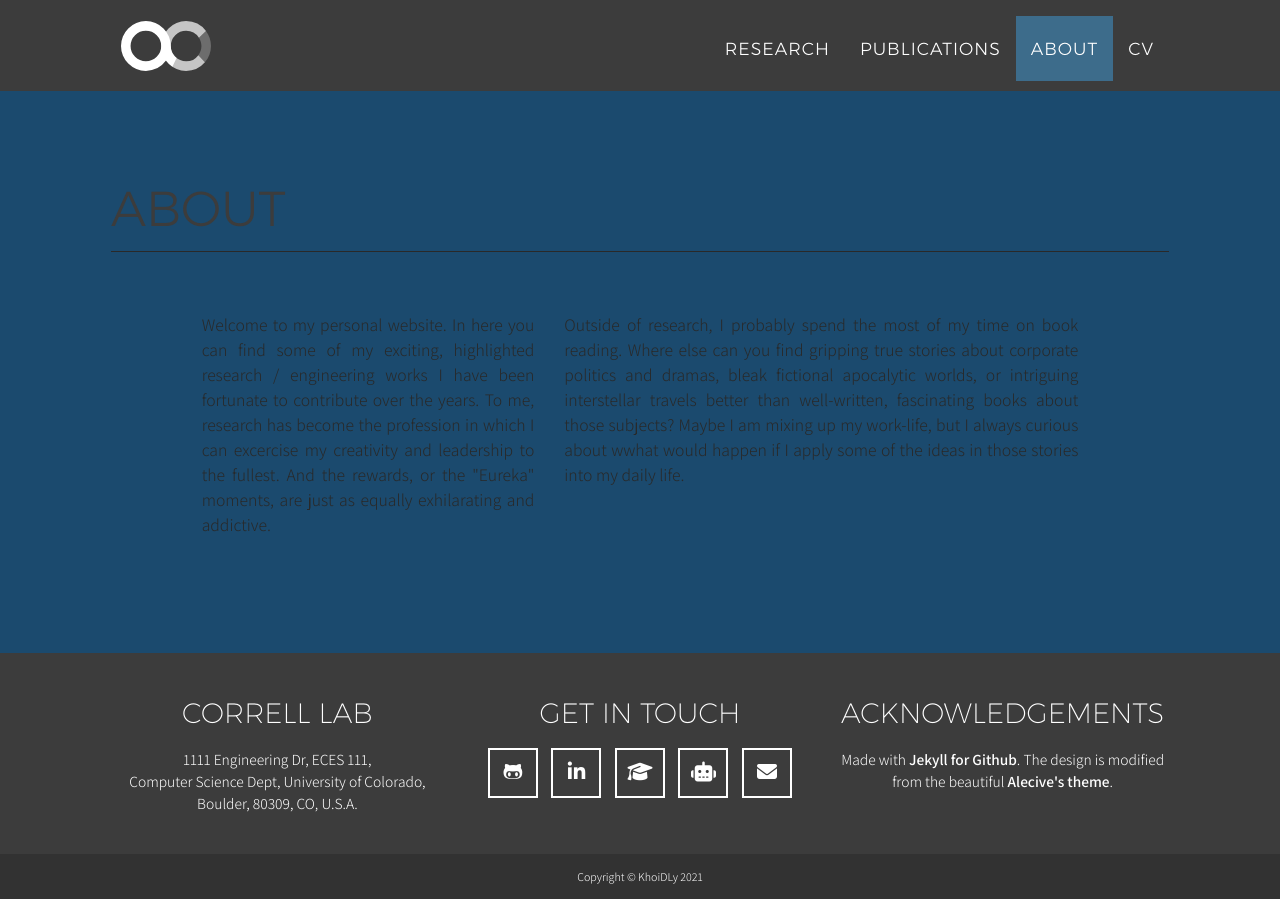
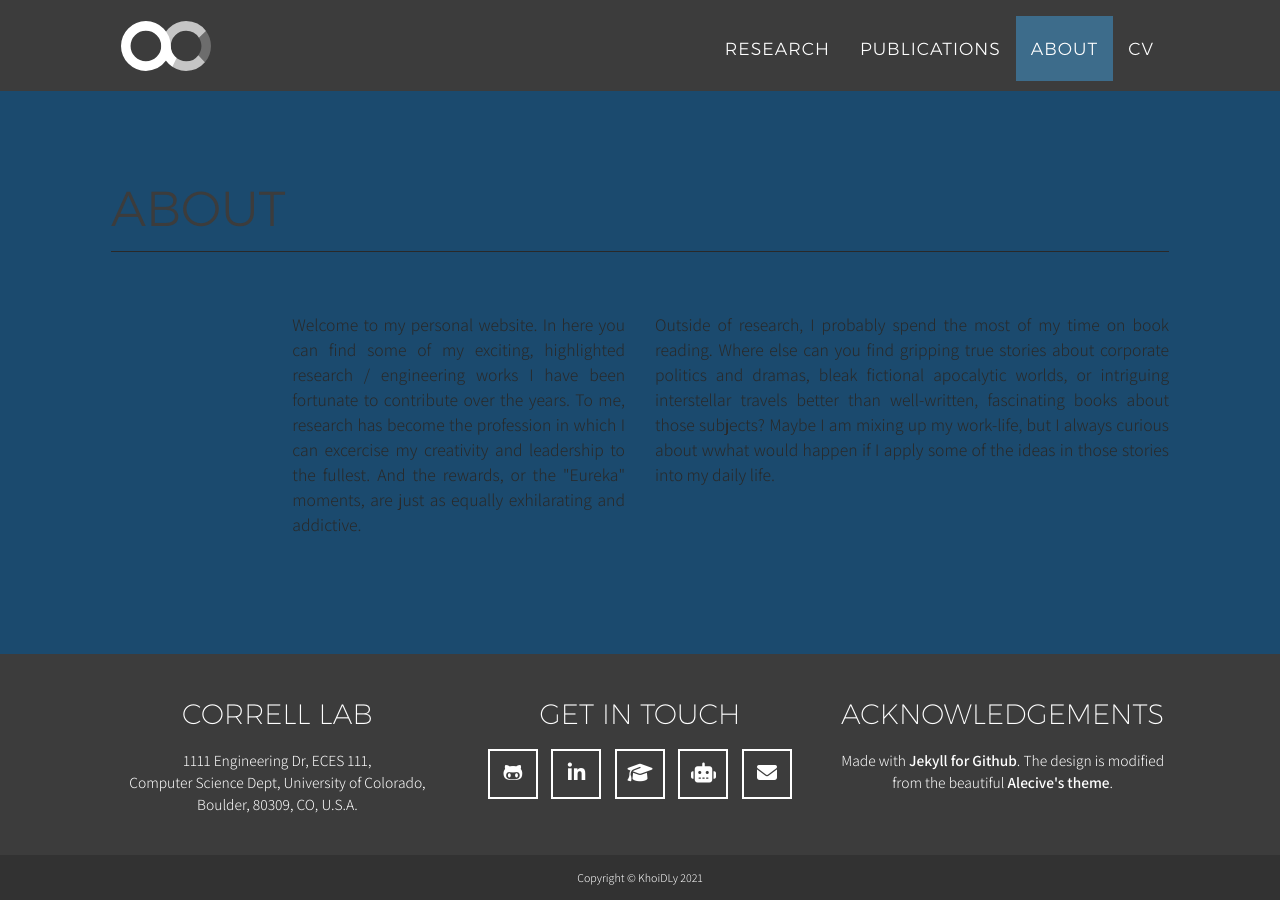
Before and after one commit to KhoiDLy/KhoiDLy.github.io, a Jekyll site: the page built from index.html, in a window 1280 px wide and 900 px high, scrolled down 2355 px. Built offline with Jekyll 4.4.1, drawn with Linux system fonts in a browser that asks for light colours; nearby versions of some CDN libraries; some web fonts are replaced; grey boxes are pictures that could not be loaded.

Commit message:
Update about.html

```diff
--- a/_includes/about.html
+++ b/_includes/about.html
@@ -9,7 +9,7 @@
                 </div>
             </div>
             <div class="row">
-                <div class="col-lg-1"></div>
+                <div class="col-lg-2"></div>
                 <div class="col-lg-4">
                     <p>{{ site.description }} In here you can find some of my exciting, highlighted research / engineering works I have been fortunate to contribute over the years. To me, research has become the profession in which I can excercise my creativity and leadership to the fullest. And the rewards, or the "Eureka" moments, are just as equally exhilarating and addictive.</p>
                 </div>
@@ -22,7 +22,7 @@
                         <!-- {% if site.banner-link %}</a>{% endif %} -->
                     <!-- {% endif %}</p> -->
                 </div>
-                <div class="col-lg-1"></div>
+                <div class="col-lg-2"></div>
             </div>
         </div>
     </section>
```
